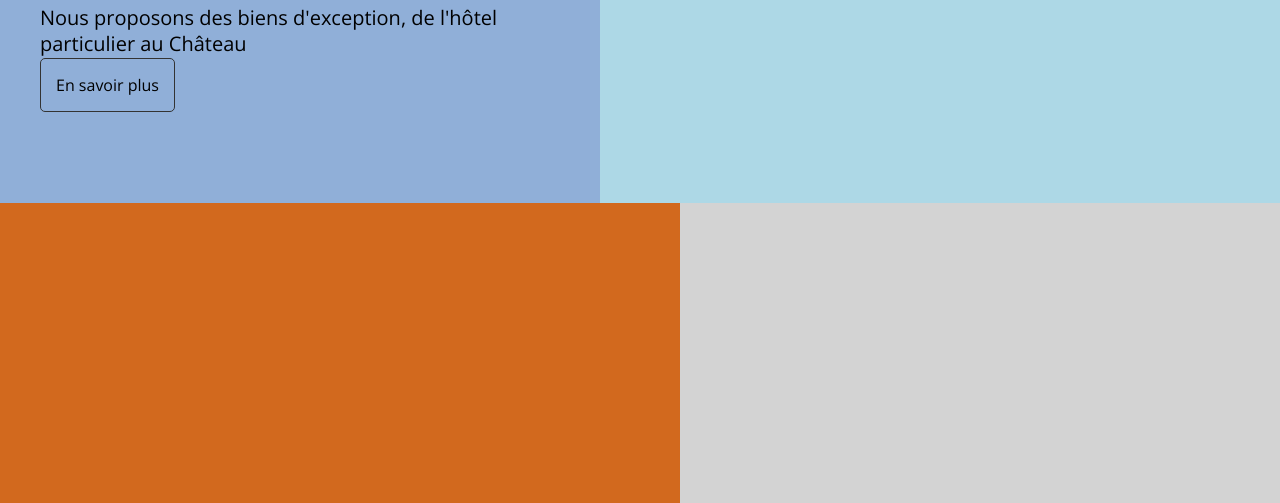
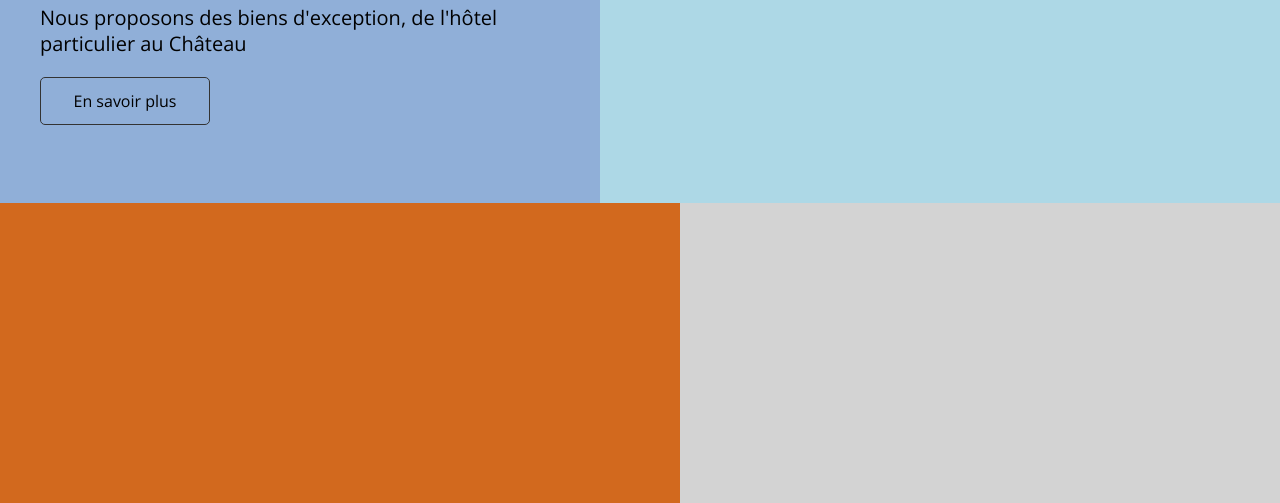
Before and after one commit to Git-Baptiste/Grid-website, a plain HTML site: page index.html in a window 1280 px wide. Shown: the part 367-870 px from the top of the page. Drawn offline with nearby package versions, Linux system fonts and the light colour scheme.

```diff
--- a/styles/style.css
+++ b/styles/style.css
@@ -135,7 +135,9 @@ body {
       border-radius: 5px;
       margin-top: 20px;
       cursor: pointer;
-
+      display: block;
+      width: 170px;
+      text-align: center;
 }
 
 
```
